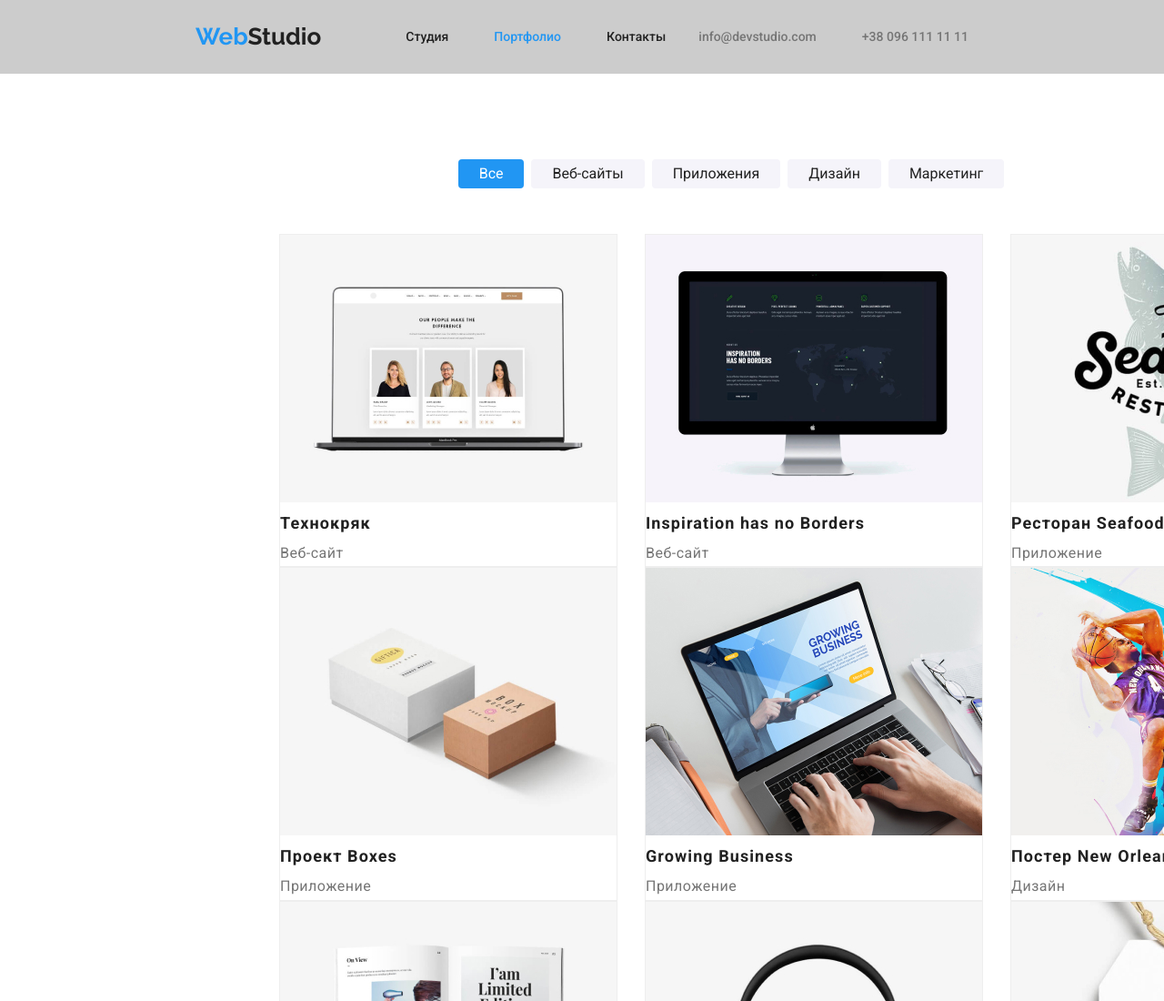
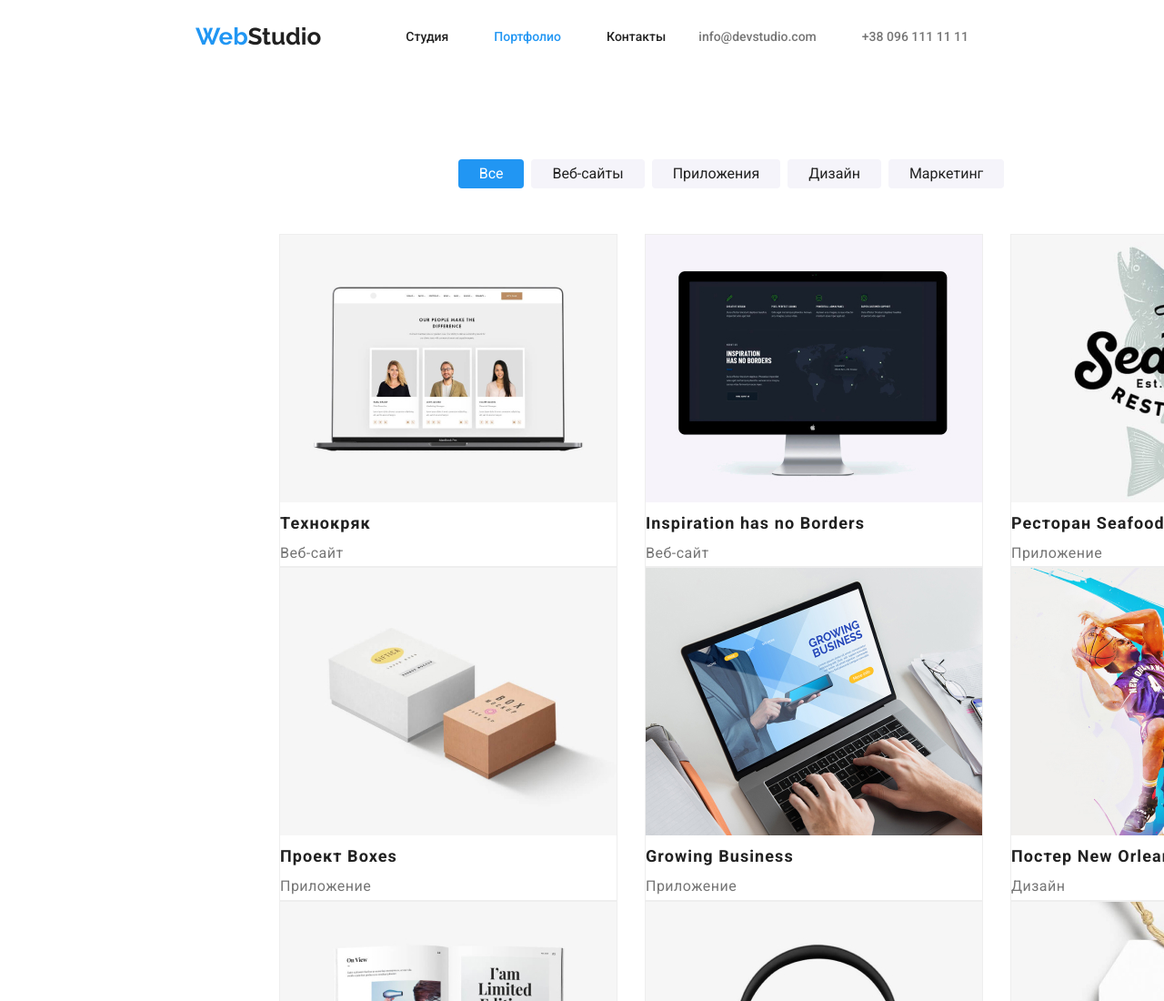
Before and after one commit to Chackorbit/goit-markup-hw-03, a plain HTML site: page portfolio.html in a window 1280 px wide. Shown: the top 1100 px of the page at 91% size. Drawn offline with nearby package versions, Linux system fonts and the light colour scheme.

Commit message:
upgreyd css

```diff
--- a/CSS/style.css
+++ b/CSS/style.css
@@ -95,7 +95,6 @@ button {
 }
 
 .page-header {
-  background-color: #ccc;
   margin-bottom: -94px;
 }
 
@@ -349,7 +348,7 @@ button {
   justify-content: center;
 }
 
-.page-header {
+.page-header.portf {
   margin-bottom: 94px;
 }
 
--- a/portfolio.html
+++ b/portfolio.html
@@ -21,7 +21,7 @@
 <body>
 
     <!-- Шапка  -->
-    <header class="page-header">
+    <header class="page-header portf">
         <div class="container main-nav">
             <nav class="main-nav">
                 <a class="logo" href="index.html"><span class="web">Web</span>Studio</a>
```
